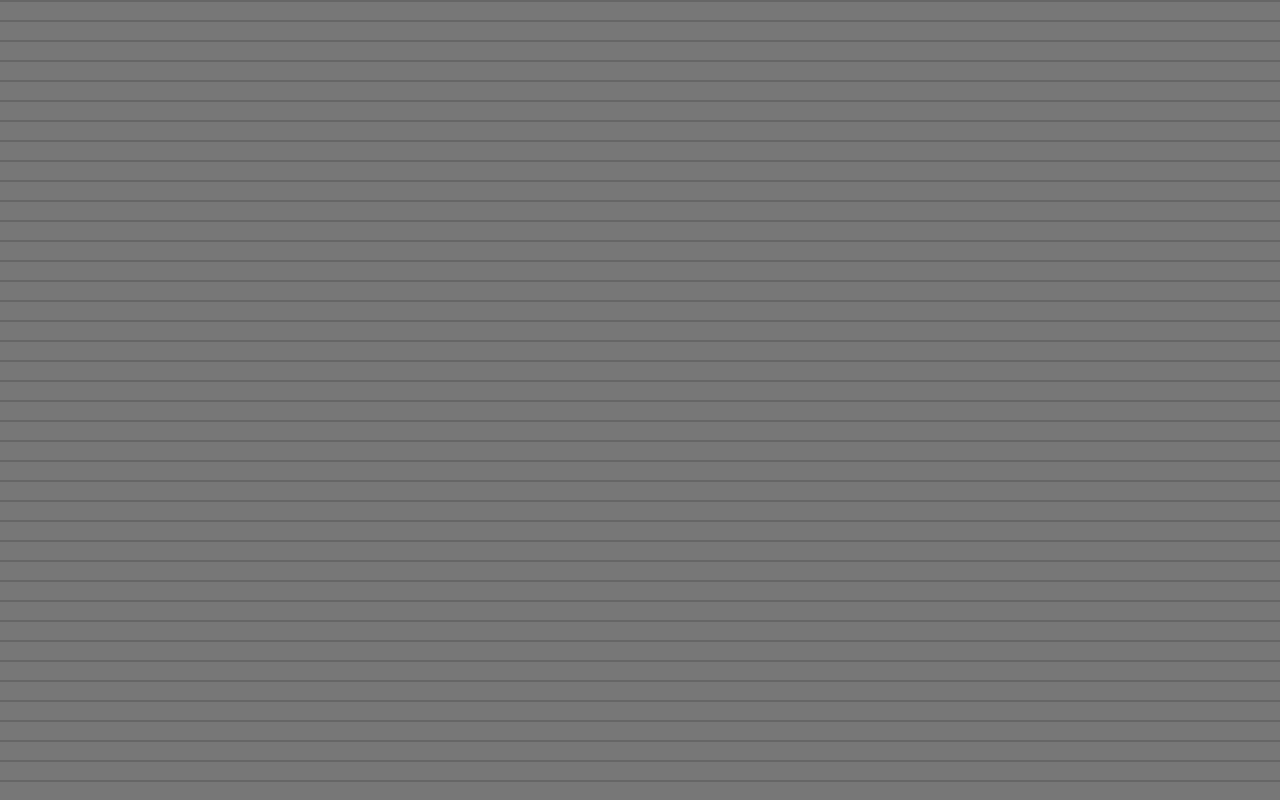
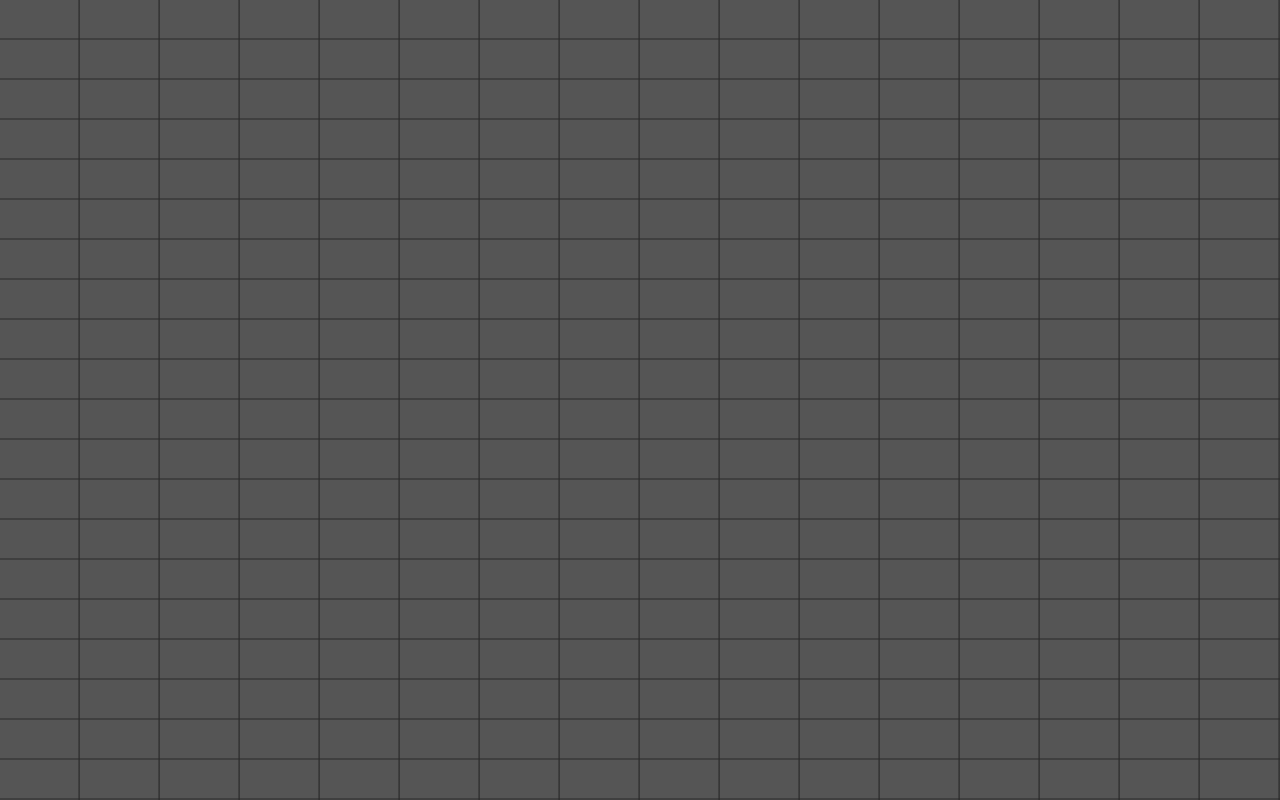
Before and after one commit to JackJack07/Pixel-art-wall, a plain HTML site: page index.html in a window 1280 px wide. Drawn offline with Linux system fonts and the light colour scheme.

Commit message:
Update style.css

```diff
--- a/style.css
+++ b/style.css
@@ -1,4 +1,4 @@
-/* General layout */
+/* Reset page style */
 body, html {
   margin: 0;
   padding: 0;
@@ -9,32 +9,45 @@ body, html {
   align-items: center;
 }
 
-/* Wall background */
+/* Wall container */
 .wall {
   width: 100vw;
   height: 100vh;
   background-color: #444;
+
+  /* Create brick pattern using layered gradients */
   background-image:
+    /* Horizontal lines between brick rows */
     repeating-linear-gradient(
-      0deg,
-      #777 0px,
-      #777 18px,
-      #666 18px,
-      #666 20px
+      to bottom,
+      transparent,
+      transparent 38px,
+      #2a2a2a 39px,
+      transparent 40px
     ),
+    /* Vertical lines for odd rows */
     repeating-linear-gradient(
-      90deg,
-      #888 0px,
-      #888 40px,
-      #666 40px,
-      #666 42px
+      to right,
+      #555,
+      #555 78px,
+      #2a2a2a 79px,
+      transparent 80px
+    ),
+    /* Vertical lines for even rows with offset */
+    repeating-linear-gradient(
+      to right,
+      transparent,
+      transparent 38px,
+      #2a2a2a 39px,
+      transparent 80px
     );
   background-size: 80px 40px;
+  background-repeat: repeat;
+  image-rendering: pixelated;
   position: relative;
-  image-rendering: pixelated;
 }
 
-/* Make the canvas full-screen */
+/* Full-screen canvas on top */
 canvas {
   position: absolute;
   top: 0;
```
